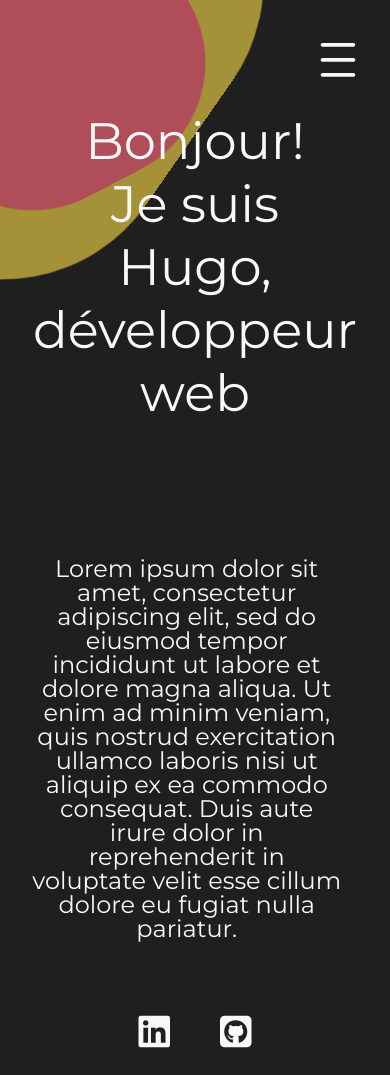
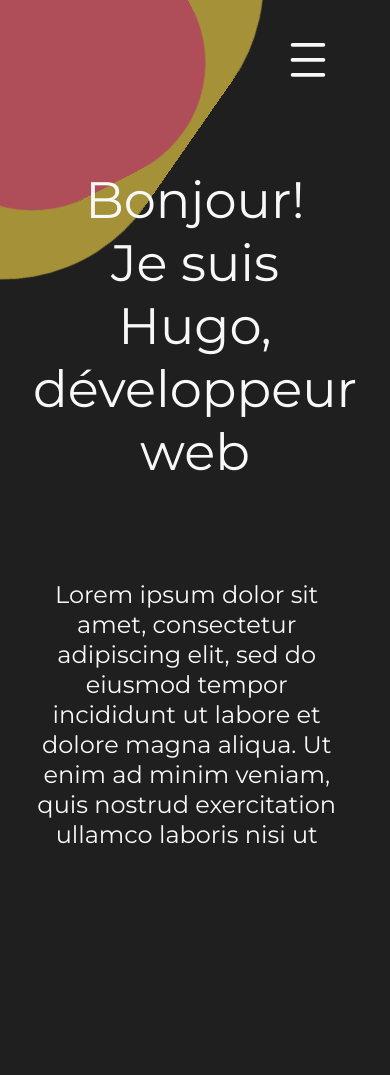
Before and after one commit to Hugo-Roy/Hugo-Roy.github.io, a React app: page / in a window 390 px wide. After the commit the page ends 844 px from the top, so only its background shows below. Built offline with nearby package versions, Linux system fonts and the light colour scheme.

Commit message:
responsive homepage ok

```diff
--- a/src/components/App/styles.scss
+++ b/src/components/App/styles.scss
@@ -4,4 +4,9 @@
 .app {
   width: 100%;
   height: 100vh;
+
+  @include medium{
+    width: 100%;
+    overflow-y: hidden;
+  }
 }
--- a/src/components/Footer/footer.scss
+++ b/src/components/Footer/footer.scss
@@ -4,15 +4,24 @@
 .footer{
   width: 85%;
   margin: vars.$gutter * 2 auto;
+
   &__list{
     display: flex;
     flex-direction: row;
     justify-content: center;
 
     &__item{
-      font-size: vars.$navItemsSize * 1.5;
+      font-size: vars.$navItemsSize * 2;
       color: vars.$elementsColor;
       padding: 25px;
+
+      @include medium{
+        font-size: vars.$navItemsSize * 2.2;
+      }
+
+      @include large{
+        font-size: vars.$navItemsSize * 2.5;
+      }
 
       &__link{
         color: vars.$elementsColor;
@@ -22,7 +31,7 @@
       &__link:hover{
         color: vars.$accentColor;
         transition: .2s;
-        font-size: vars.$navItemsSize * 1.05;
+        font-size: vars.$navItemsSize;
       }
     }
   }
--- a/src/components/Home/home.scss
+++ b/src/components/Home/home.scss
@@ -3,10 +3,9 @@
 
 .main{
   width: 85%;
-  margin: auto;
+  margin: 0 auto 50px auto;
   display: flex;
   flex-direction: column;
-  justify-content: space-around;
 
   @include very-small{
     margin: vars.$gutter * 2 auto 0 auto;
@@ -16,16 +15,21 @@
     margin: 0 auto;
   }
 
+  @include medium{
+    width: 100%;
+    margin: vars.$gutter 0;
+  }
+
   &__container{
     width: 100%;
 
     &__title{
       width: 60%;
-      margin: vars.$gutter 0 0 auto;
+      margin: vars.$gutter / 2 0 0 auto;
       font-size: 5em;
       color: vars.$elementsColor;
       text-align: right;
-      line-height: 100px;
+      line-height: 90px;
       position: relative;
 
       @include very-small{
@@ -41,6 +45,20 @@
         margin: vars.$gutter auto vars.$gutter / 3 auto;
         font-size: 3.2em;
         text-align: center;
+        line-height: normal;
+      }
+
+      @include medium{
+        width: 80%;
+        margin: vars.$gutter auto vars.$gutter / 3 auto;
+        font-size: 3.5em;
+        line-height: normal;
+      }
+
+      @include large{
+        width: 90%;
+        margin: vars.$gutter * 2 auto vars.$gutter auto;
+        font-size: 5em;
         line-height: normal;
       }
     }
@@ -72,6 +90,20 @@
       top: -100px;
       right: 50%;
     }
+
+    @include medium{
+      width: 700px;
+      height: 700px;
+      top: -400px;
+      left: -400px;
+    }
+
+    @include large{
+      width: 800px;
+      height: 800px;
+      top: -400px;
+      left: -400px;
+    }
   }
 
   &__container::after{
@@ -99,11 +131,25 @@
       top: -250px;
       right: 40%;
     }
+
+    @include medium{
+      width: 800px;
+      height: 800px;
+      top: -400px;
+      left: -400px;
+    }
+
+    @include large{
+      width: 900px;
+      height: 900px;
+      top: -400px;
+      left: -400px;
+    }
   }
 
   &__left{
-    width: 80%;
-    margin-top: vars.$gutter * 3;
+    width: 60%;
+    margin-top: vars.$gutter * 2;
     color: vars.$elementsColor;
     font-size: 1.5rem;
 
@@ -116,6 +162,30 @@
     @include small-only{
       width: 95%;
       text-align: center;
+    }
+
+    @include medium{
+      width: 70%;
+      margin: vars.$gutter * 2 0 vars.$gutter vars.$gutter;
+    }
+
+    @include large{
+      width: 85%;
+      margin: vars.$gutter * 2 0 vars.$gutter vars.$gutter;
+      font-size: 1.8em;
+    }
+
+    &__text{
+      line-height: 30px;
+
+      @include medium{
+        margin-left: vars.$gutter;
+        line-height: 30px;
+      }
+
+      @include large{
+        line-height: 35px;
+      }
     }
   }
 }
--- a/src/components/Navbar/navbar.scss
+++ b/src/components/Navbar/navbar.scss
@@ -4,12 +4,13 @@
 .header{
 
   &__toggle{
-    position: absolute;
+    position: relative;
     top: 1.5rem;
-    right: 1rem;
+    right: -18rem;
     display: none;
 
     @include very-small{
+      right: -17rem;
       display: block;
     }
 
@@ -47,8 +48,8 @@
     }
 
     @include medium{
-      width: 85%;
-      margin: vars.$gutter auto;
+      width: 75%;
+      margin: vars.$gutter * 2 0;
     }
 
     @include large{
@@ -79,6 +80,7 @@
         padding: 25px;
         font-size: vars.$navItemsSize * 1.2;
         color: vars.$elementsColor;
+        list-style: none;
         transition: 0.2s;
 
         @include very-small{
--- a/src/styles/_mixins.scss
+++ b/src/styles/_mixins.scss
@@ -31,7 +31,7 @@
 }
 
 @mixin huge {
-  @media (min-width: 1800px) and (max-width: 899px) {
+  @media (min-width: 1800px) {
       @content;
   }
 }
--- a/src/styles/index.scss
+++ b/src/styles/index.scss
@@ -1,23 +1,25 @@
 @use 'reset';
 @use 'vars';
 @import 'mixins';
+
+html{
+  overflow: hidden;
+}
 
 body {
   box-sizing: border-box;
   font-family: vars.$mainFont, sans-serif;
   background: vars.$backgroundColor;
+  overflow: hidden;
+
+  @include very-small{
+    overflow-y: scroll;
+  }
+
+  @include small-only{
+    overflow-y: scroll;
+  }
+
 }
 
 @import url('https://fonts.googleapis.com/css2?family=EB+Garamond:ital,wght@0,400;0,500;0,600;0,700;0,800;1,400;1,500;1,600;1,700;1,800&family=Montserrat&display=swap');
-
-/*
-  // or you can import your own font
-  @font-face {
-    font-family: 'Roboto';
-    src: url('../assets/fonts/Roboto-Regular.ttf');
-  }
-
-  body {
-    font-family: 'Roboto', sans-serif;
-  }
-*/
```
